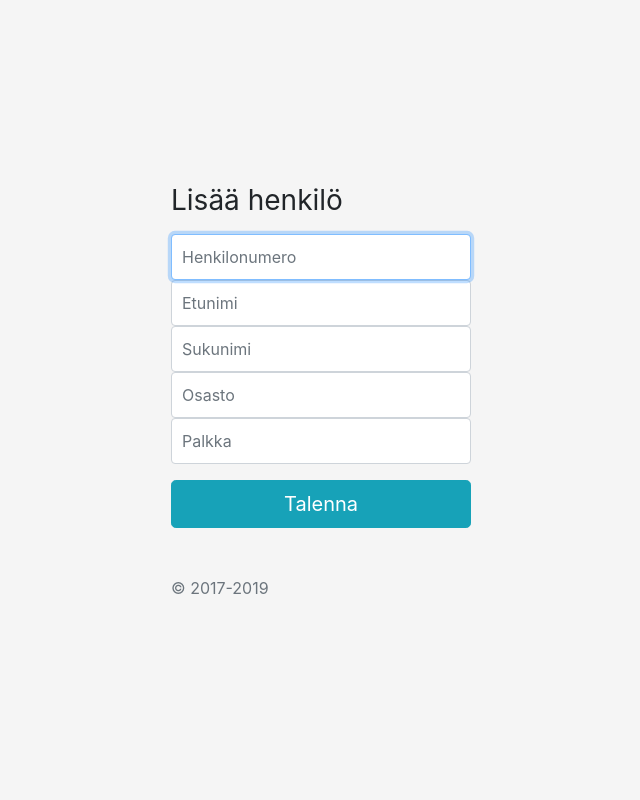
After one commit to tetianasabanina/PHP-Symfony-exercises, a PHP site: page /henkilosto/HenkiloSyotto.php in a window 1280 px wide. The commit adds this page. Shown: the whole page, without its empty margins (319-959 px from the left). Run offline with PHP 8.4, Linux system fonts and the light colour scheme.

Commit message:
Complited: database Henkilosto

```diff
--- /dev/null
+++ b/esimerkit/henkilosto/HenkiloSyotto.php
@@ -0,0 +1,44 @@
+<!doctype html>
+<html lang="en">
+  <head>
+    <!-- Required meta tags -->
+    <meta charset="utf-8">
+    <meta name="viewport" content="width=device-width, initial-scale=1, shrink-to-fit=no">
+
+    <!-- Bootstrap CSS -->
+    <link rel="stylesheet" href="https://stackpath.bootstrapcdn.com/bootstrap/4.3.1/css/bootstrap.min.css" integrity="sha384-ggOyR0iXCbMQv3Xipma34MD+dH/1fQ784/j6cY/iJTQUOhcWr7x9JvoRxT2MZw1T" crossorigin="anonymous">
+    <link rel="stylesheet" href="css/signin.css">
+    <title>Henkilön Syöttö</title>
+  </head>
+  <body>
+  <form class="form-signin" action="henkilonLisays.php" method="POST">
+
+    <h1 class="h3 mb-3 font-weight-normal">Lisää henkilö</h1>
+
+    <label for="inputHenkilonumero" class="sr-only">Henkilönumero</label>
+    <input name="henkilonumero" type="text" id="inputText" class="form-control" placeholder="Henkilonumero" required autofocus>
+
+    <label for="inputEtunimi" class="sr-only">Etunimi</label>
+    <input name="etunumi" type="text" id="inputText" class="form-control" placeholder="Etunimi" required>
+
+    <label for="inputSukunimi" class="sr-only">Sukunimi</label>
+    <input name="sukunimi" type="text" id="inputText" class="form-control" placeholder="Sukunimi" required>
+
+    <label for="inputOsasto" class="sr-only">Osasto</label>
+    <input name="osasto" type="text" id="inputText" class="form-control" placeholder="Osasto" required>
+
+    <label for="inputPalkka" class="sr-only">Palkka</label>
+    <input name="palkka" type="text" id="inputText" class="form-control" placeholder="Palkka" required>
+    <div class="checkbox mb-3">
+
+    </div>
+    <button class="btn btn-lg btn-info btn-block" type="submit">Talenna</button>
+    <p class="mt-5 mb-3 text-muted">&copy; 2017-2019</p>
+</form>
+    <!-- Optional JavaScript -->
+    <!-- jQuery first, then Popper.js, then Bootstrap JS -->
+    <script src="https://code.jquery.com/jquery-3.3.1.slim.min.js" integrity="sha384-q8i/X+965DzO0rT7abK41JStQIAqVgRVzpbzo5smXKp4YfRvH+8abtTE1Pi6jizo" crossorigin="anonymous"></script>
+    <script src="https://cdnjs.cloudflare.com/ajax/libs/popper.js/1.14.7/umd/popper.min.js" integrity="sha384-UO2eT0CpHqdSJQ6hJty5KVphtPhzWj9WO1clHTMGa3JDZwrnQq4sF86dIHNDz0W1" crossorigin="anonymous"></script>
+    <script src="https://stackpath.bootstrapcdn.com/bootstrap/4.3.1/js/bootstrap.min.js" integrity="sha384-JjSmVgyd0p3pXB1rRibZUAYoIIy6OrQ6VrjIEaFf/nJGzIxFDsf4x0xIM+B07jRM" crossorigin="anonymous"></script>
+  </body>
+</html>
--- /dev/null
+++ b/esimerkit/henkilosto/css/signin.css
@@ -0,0 +1,44 @@
+html,
+body {
+  height: 100%;
+}
+
+body {
+  display: -ms-flexbox;
+  display: flex;
+  -ms-flex-align: center;
+  align-items: center;
+  padding-top: 40px;
+  padding-bottom: 40px;
+  background-color: #f5f5f5;
+}
+
+.form-signin {
+  width: 100%;
+  max-width: 330px;
+  padding: 15px;
+  margin: auto;
+}
+.form-signin .checkbox {
+  font-weight: 400;
+}
+.form-signin .form-control {
+  position: relative;
+  box-sizing: border-box;
+  height: auto;
+  padding: 10px;
+  font-size: 16px;
+}
+.form-signin .form-control:focus {
+  z-index: 2;
+}
+.form-signin input[type="email"] {
+  margin-bottom: -1px;
+  border-bottom-right-radius: 0;
+  border-bottom-left-radius: 0;
+}
+.form-signin input[type="password"] {
+  margin-bottom: 10px;
+  border-top-left-radius: 0;
+  border-top-right-radius: 0;
+}
--- /dev/null
+++ b/esimerkit/henkilosto/muutaHenkilo.php
@@ -0,0 +1,5 @@
+<?php
+
+    echo $_GET['id'];
+
+?>
--- a/esimerkit/henkilosto/navbar/navbar.php
+++ b/esimerkit/henkilosto/navbar/navbar.php
@@ -10,7 +10,7 @@
         <a class="nav-link" href="#">Koti <span class="sr-only">(current)</span></a>
       </li>
       <li class="nav-item">
-        <a class="nav-link" href="#">Lisää henkilö</a>
+        <a class="nav-link" href="HenkiloSyotto.php">Lisää henkilö</a>
       </li>
       <li class="nav-item">
         <a class="nav-link" href="#">Hae henkilö</a>
--- /dev/null
+++ b/esimerkit/henkilosto/poistaHenkilo.php
@@ -0,0 +1,5 @@
+<?php
+
+    echo $_GET['id'];
+
+?>
--- a/esimerkit/henkilosto/yhteyskonfig.ini
+++ b/esimerkit/henkilosto/yhteyskonfig.ini
@@ -1,7 +1,7 @@
 [tietokanta]
-ajuri = mysql  ; sql server
+ajuri = mysql
 palvelin = localhost
 portti = 3306
 kanta = henkilostokanta
-kayttaja = root
-salasana = aarne0908
+kayttaja = testi
+salasana = 1234567
```
Also changed, not shown: esimerkit/henkilosto/Henkilo.php (+8 -1 lines), esimerkit/henkilosto/Yhteydenhallinta.php (+28 -3 lines), esimerkit/henkilosto/henkilonLisays.php (added, +28 -0 lines), esimerkit/henkilosto/index.php (+101 -4 lines).
